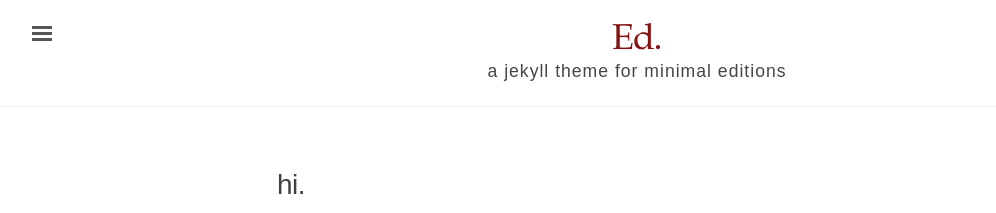
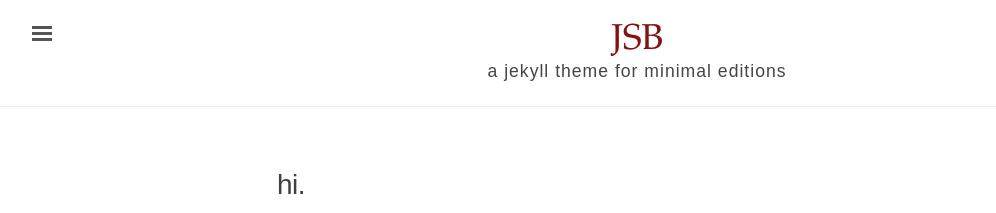
Before and after one commit to jsinghbooks/jsinghbooks.github.io, a Jekyll site: the page built from index.html, in a window 1280 px wide. Shown: the top 213 px of the page, without its empty margins (3-999 px from the left). Built offline with Jekyll 4.4.1, drawn with Linux system fonts in a browser that asks for light colours.

Commit message:
Update _config.yml

```diff
--- a/_config.yml
+++ b/_config.yml
@@ -1,7 +1,7 @@
 # Built with Jekyll 3.6.0
 
 # Setup
-title:               Ed.
+title:               JSB
 tagline:             'a jekyll theme for minimal editions'
 description:         'Ed is a Jekyll theme designed for textual editors based on minimal computing principles, and focused on legibility and flexibility.'
 url:                 'http://minicomp.github.io'
```
